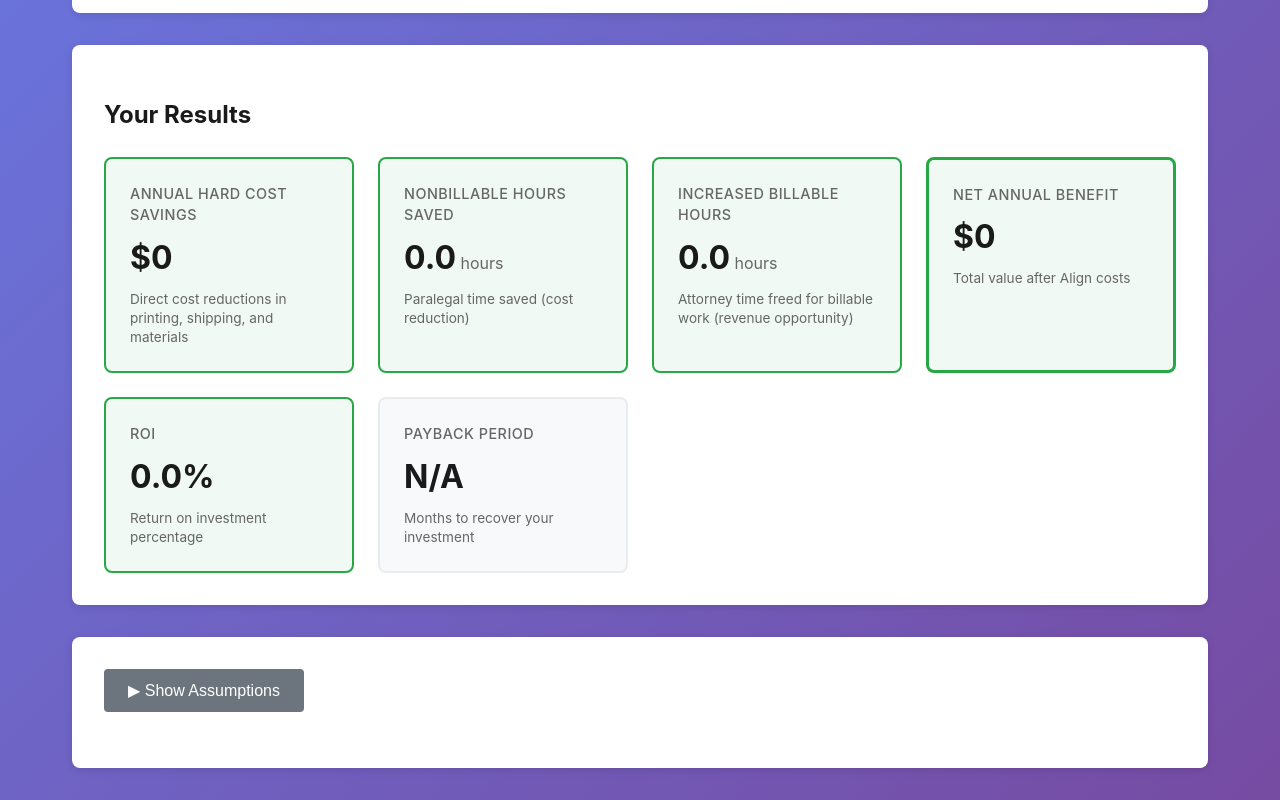
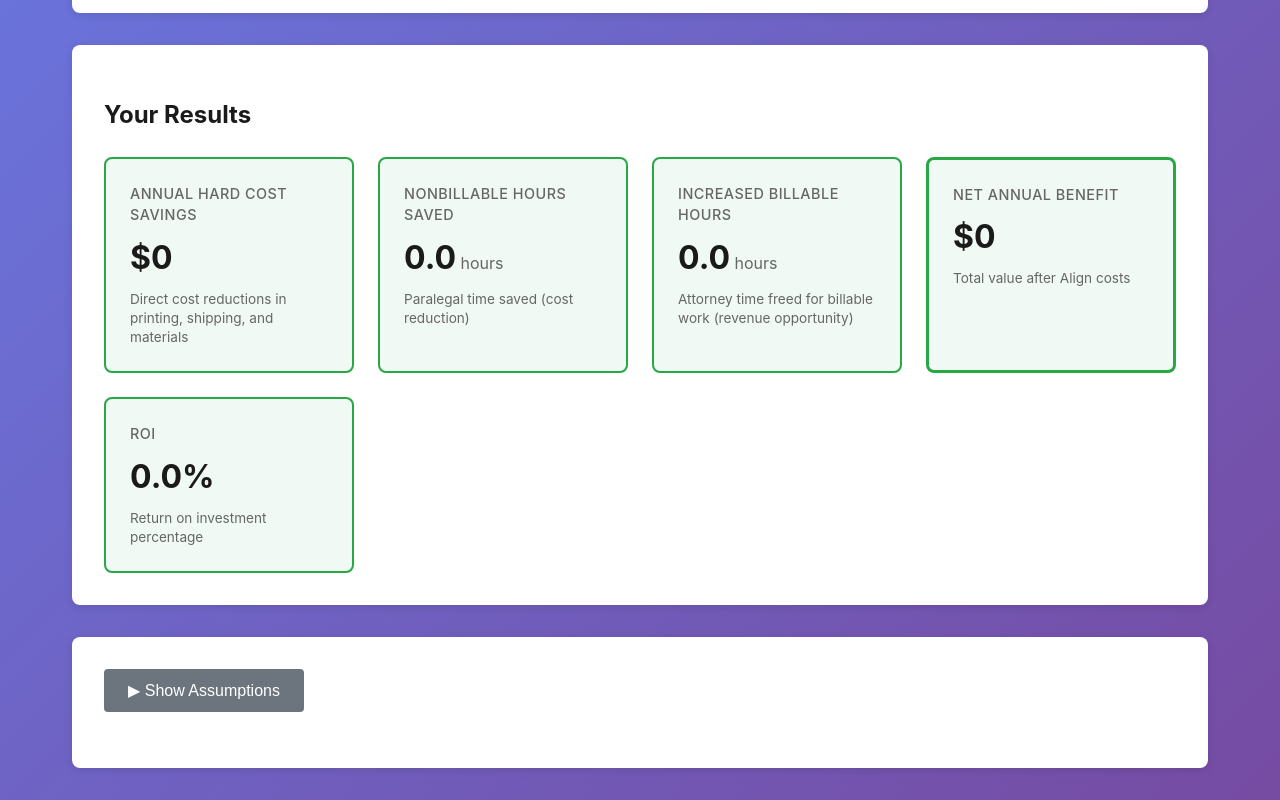
Before and after one commit to sam-mfb/roi, a React (Vite) app: page / in a window 1280 px wide. Shown: the part 577-1377 px from the top of the page. Built offline with nearby package versions, Linux system fonts and the light colour scheme.

Commit message:
remove payback period

```diff
--- a/src/components/Calculator/ResultsPanel.tsx
+++ b/src/components/Calculator/ResultsPanel.tsx
@@ -38,13 +38,6 @@ export const ResultsPanel = () => {
       description: 'Return on investment percentage',
       className: results.roi >= 0 ? 'metric-card positive' : 'metric-card negative',
     },
-    {
-      label: 'Payback Period',
-      value: results.paybackMonths > 0 ? formatNumber(results.paybackMonths, 1) : 'N/A',
-      description: 'Months to recover your investment',
-      className: 'metric-card',
-      suffix: results.paybackMonths > 0 ? 'months' : '',
-    },
   ];
 
   return (
--- a/src/selectors/calculatorSelectors.ts
+++ b/src/selectors/calculatorSelectors.ts
@@ -178,18 +178,6 @@ export const selectROI = createSelector(
 );
 
 /**
- * Payback period in months
- * = Align cost ÷ (Annual savings ÷ 12)
- */
-export const selectPaybackMonths = createSelector(
-  [selectAnnualTotalSavings, selectAlignAnnualCost],
-  (annualSavings, alignCost) => {
-    if (annualSavings === 0) return 0;
-    return alignCost / (annualSavings / 12);
-  }
-);
-
-/**
  * Combined results selector for easy access to all key metrics
  */
 export const selectResults = createSelector(
@@ -200,15 +188,13 @@ export const selectResults = createSelector(
     selectAnnualTotalSavings,
     selectNetAnnualBenefit,
     selectROI,
-    selectPaybackMonths,
   ],
-  (hardCostSavings, paralegalHours, attorneyHours, totalSavings, netBenefit, roi, paybackMonths) => ({
+  (hardCostSavings, paralegalHours, attorneyHours, totalSavings, netBenefit, roi) => ({
     hardCostSavings,
     paralegalHours,
     attorneyHours,
     totalSavings,
     netBenefit,
     roi,
-    paybackMonths,
   })
 );
```
